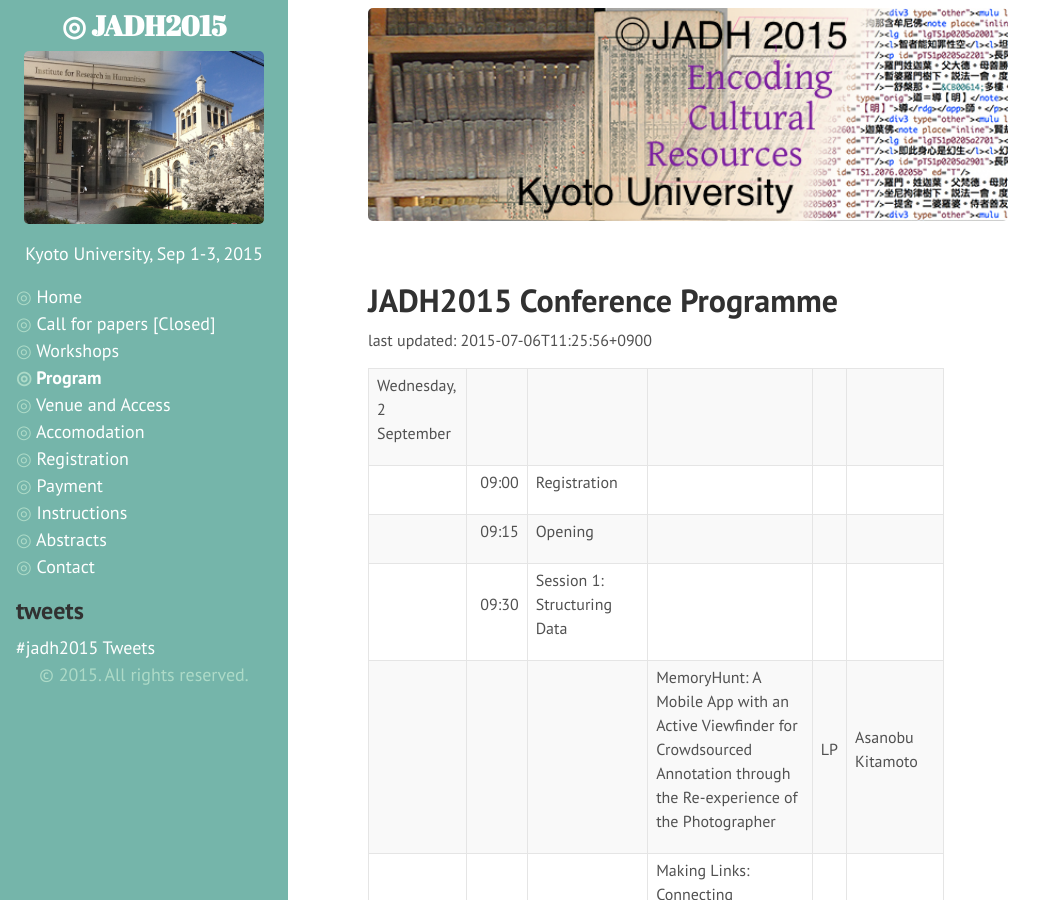
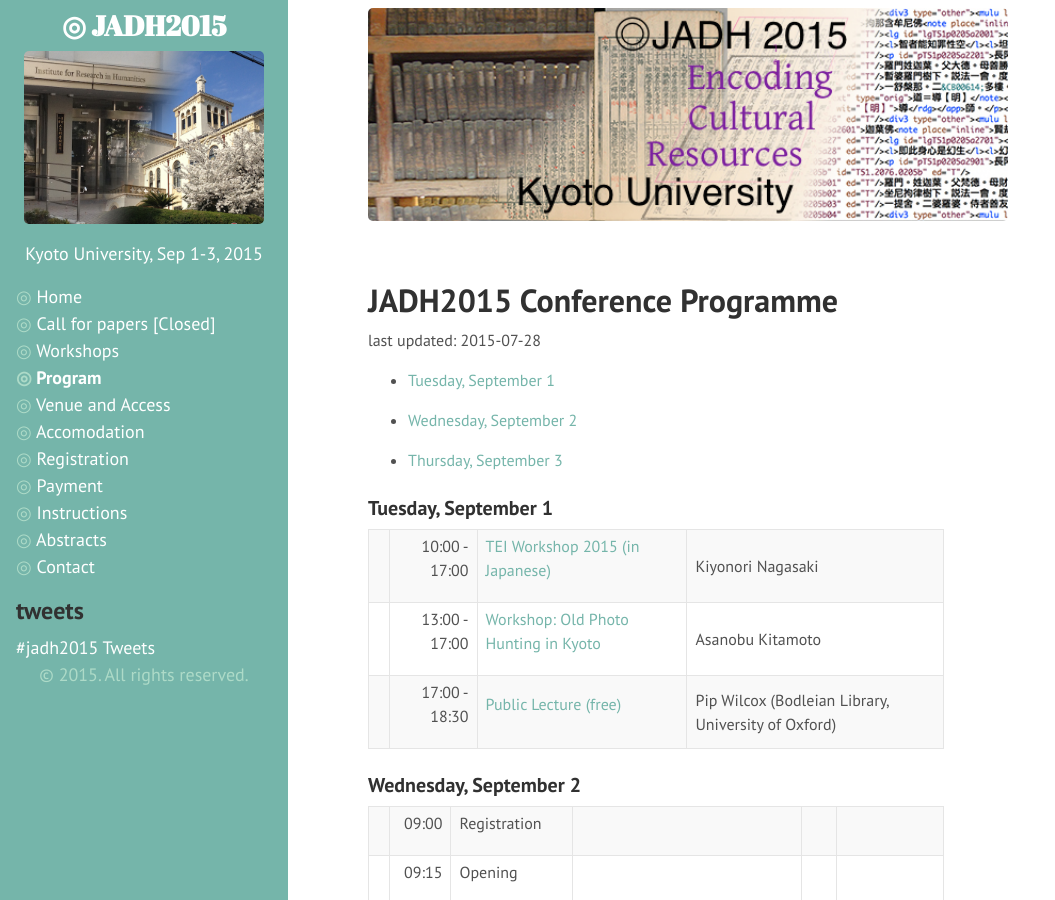
Before and after one commit to jadh2015/jadh2015.github.io, a Jekyll site: the page built from 20programme.md, in a window 1280 px wide and 900 px high. Shown: the whole window, without its empty margins (0-1055 px from the left). Built offline with Jekyll 4.4.1, drawn with Linux system fonts in a browser that asks for light colours; comment, search, counter and statistics services are not loaded; some of the changed text lies outside the part shown.

Commit message:
programm refined.

```diff
--- a/20programme.md
+++ b/20programme.md
@@ -6,12 +6,39 @@
 
 # JADH2015 Conference Programme
 
-last updated: 2015-07-06T11:25:56+0900
+last updated: 2015-07-28
 
-<table border="1" cellspacing="0" cellpadding="0" class="ta1"><colgroup><col/><col/><col/><col/><col/><col/></colgroup>
-	      <tr class="ro3"><td style="text-align:left;" class="ce3">
-            <p>Wednesday, 2 September</p>
-           </td><td style="text-align:left;" class="ce8"> </td><td style="text-align:left;" class="ce8"> </td><td style="text-align:left;" class="ce8"> </td><td style="text-align:left;" class="ce33"> </td><td style="text-align:left;" class="ce41"> </td></tr><tr class="ro3"><td style="text-align:left;" class="ce4"> </td><td style="text-align:right; " class="ce9">
+ * [Tuesday, September 1](#day1)
+
+ * [Wednesday, September 2](#day2)
+
+ * [Thursday, September 3](#day3)
+
+
+### <a name="day1"></a>Tuesday, September 1
+
+<table border="1" cellspacing="0" cellpadding="0" class="ta1">
+<tr class="ro3"><td style="text-align:left;" class="ce4"> </td><td style="text-align:right; " class="ce9">
+            <p>10:00 - 17:00 </p>
+           </td><td style="text-align:left;" class="ce18">
+            <p><a href="{{ site.baseurl }}/workshops/#ws2">TEI Workshop 2015 (in Japanese) </a></p>
+           </td><td style="text-align:left;" class="ce19">Kiyonori Nagasaki</td></tr>
+<tr class="ro3"><td style="text-align:left;" class="ce4"> </td><td style="text-align:right; " class="ce9">
+            <p>13:00 - 17:00 </p>
+           </td><td style="text-align:left;" class="ce18">
+            <p><a href="{{ site.baseurl }}/workshops/#ws1">Workshop: Old Photo Hunting in Kyoto </a></p>
+           </td><td style="text-align:left;" class="ce19">Asanobu Kitamoto</td></tr>
+<tr class="ro3"><td style="text-align:left;" class="ce4"> </td><td style="text-align:right; " class="ce9">
+            <p>17:00 - 18:30 </p>
+           </td><td style="text-align:left;" class="ce18">
+            <p><a href="{{ site.baseurl }}/abstracts/#pl1">Public Lecture (free) </a></p>
+           </td><td style="text-align:left;" class="ce19">Pip Wilcox (Bodleian Library, University of Oxford)</td></tr>
+</table>
+
+### <a name="day2"></a>Wednesday, September 2
+
+<table border="1" cellspacing="0" cellpadding="0" class="ta1">
+<tr class="ro3"><td style="text-align:left;" class="ce4"> </td><td style="text-align:right; " class="ce9">
             <p>09:00</p>
            </td><td style="text-align:left;" class="ce18">
             <p>Registration</p>
@@ -134,9 +161,15 @@
             <p>18:00</p>
            </td><td style="text-align:left;" class="ce23">
             <p>Banquet</p>
-           </td><td style="text-align:left;" class="ce29"> </td><td style="text-align:left;" class="ce39"> </td><td style="text-align:left;" class="ce46"> </td></tr><tr class="ro3"><td style="text-align:left;" class="ce3">
-            <p>Thursday, 3 September</p>
-           </td><td style="text-align:left;" class="ce8"> </td><td style="text-align:left;" class="ce8"> </td><td style="text-align:left;" class="ce30"> </td><td style="text-align:left;" class="ce33"> </td><td style="text-align:left;" class="ce41"> </td></tr><tr class="ro3"><td style="text-align:left;" class="ce4"> </td><td style="text-align:right; " class="ce13">
+           </td><td style="text-align:left;" class="ce29"> </td><td style="text-align:left;" class="ce39"> </td><td style="text-align:left;" class="ce46"> </td></tr>
+		   </table>
+
+
+### <a name="day3"></a>Thursday, September 3
+
+
+<table border="1" cellspacing="0" cellpadding="0" class="ta1">
+		   <tr class="ro3"><td style="text-align:left;" class="ce4"> </td><td style="text-align:right; " class="ce13">
             <p>09:30</p>
            </td><td style="text-align:left;" class="ce22">
             <p>Session 4: Data Analysis</p>
```
Also changed, not shown: 15ws.md (+6 -6 lines).
